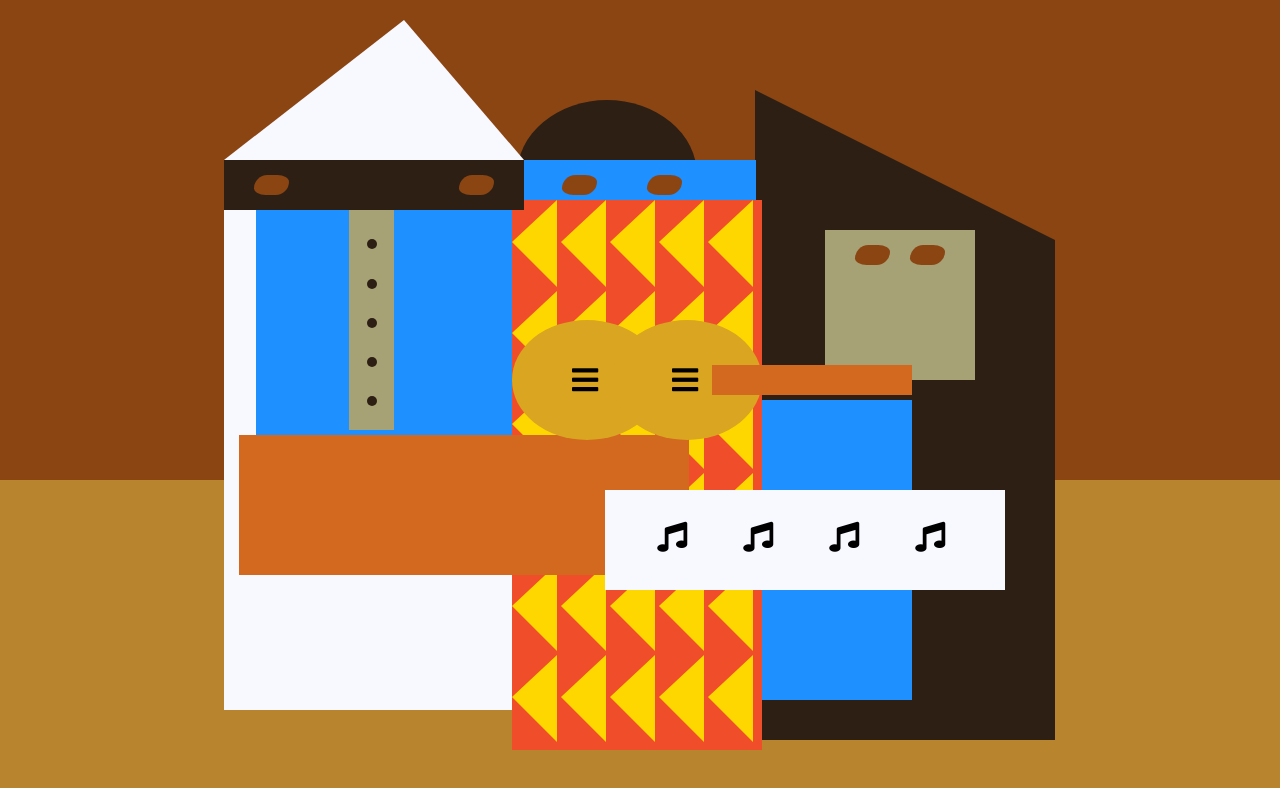
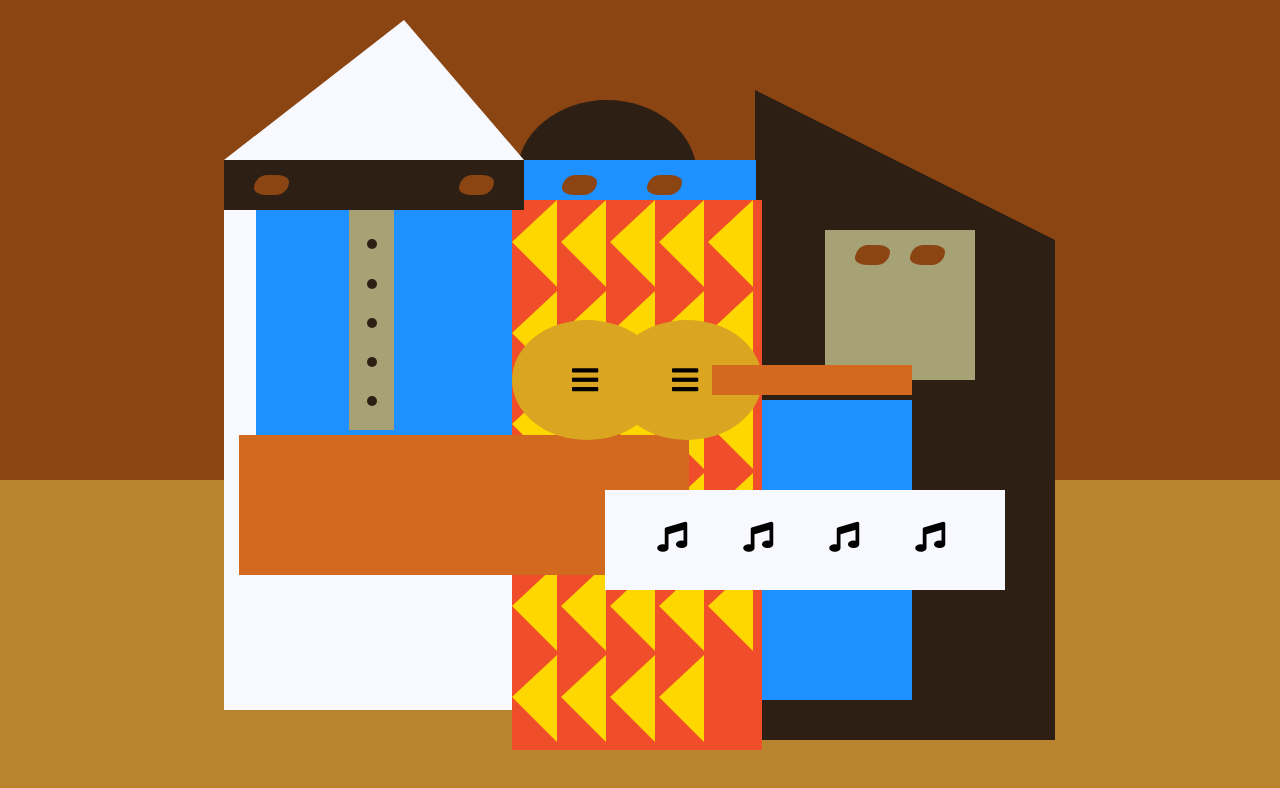
Before and after one commit to koonzinc/picassopainting, a plain HTML site: page index.html in a window 1280 px wide. Drawn offline with Linux system fonts and the light colour scheme.

Commit message:
fix error

```diff
--- a/index.html
+++ b/index.html
@@ -66,7 +66,7 @@
           <div class="triangle"></div>
           <div class="triangle"></div>
           <div class="triangle"></div>
-          <div class="triangle"></div>
+          <div class="triange"></div>
           <div class="triangle"></div>
           <div class="triangle"></div>
           <div class="triangle"></div>
```
